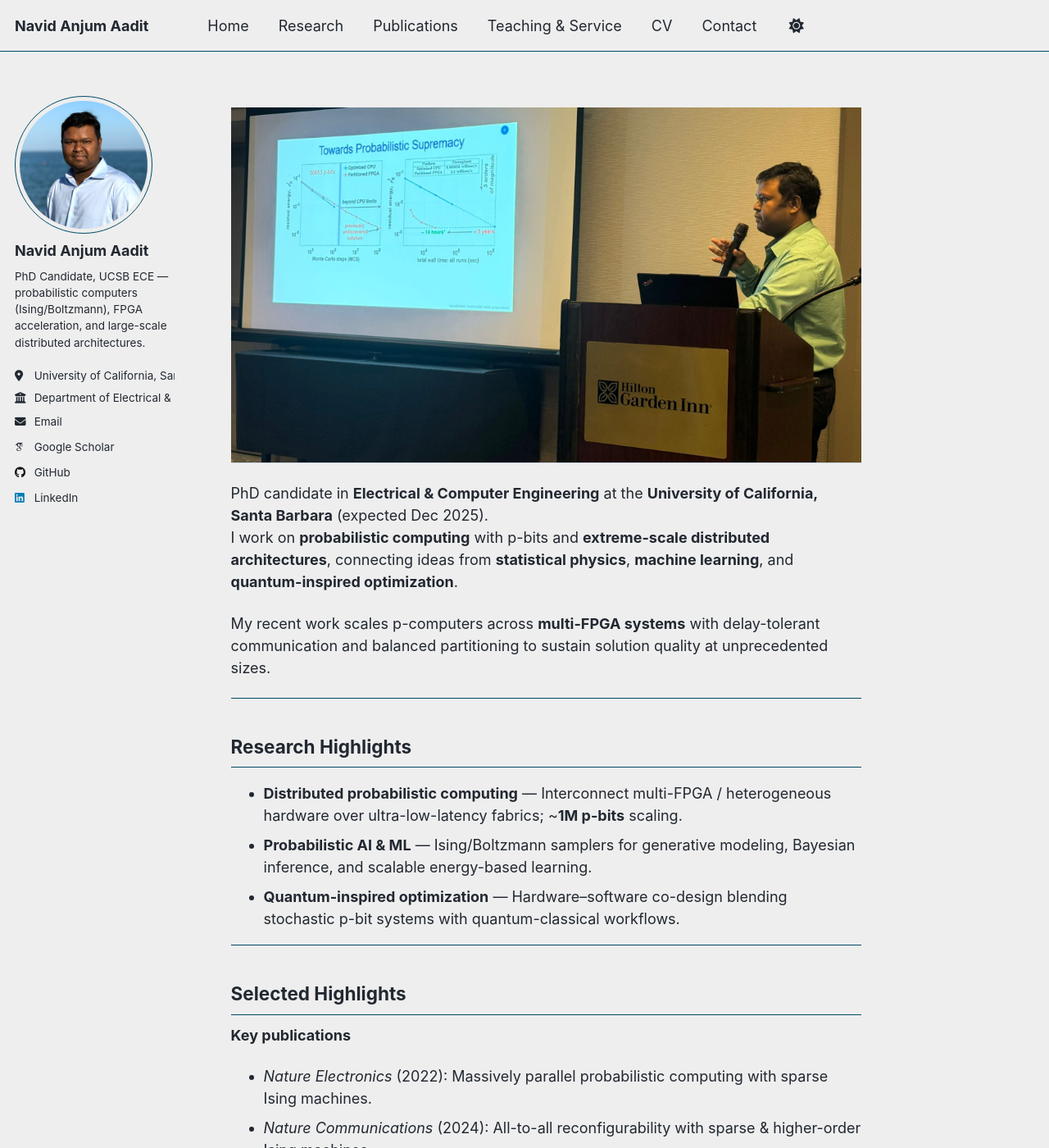
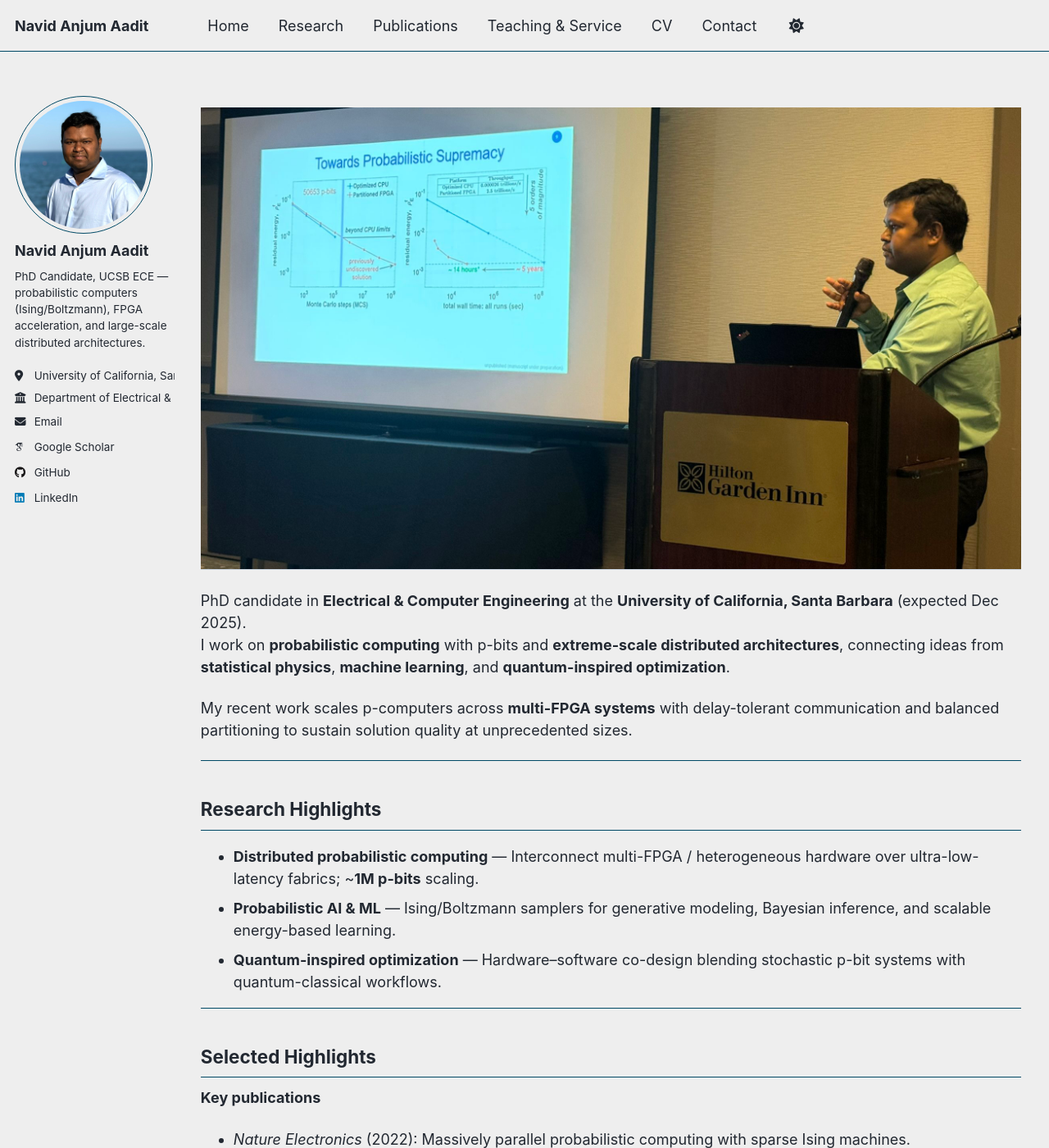
Before and after one commit to navidaadit/navidaadit.github.io, a Jekyll site: the page built from _pages/about.md, in a window 1280 px wide and 1400 px high. Shown: the whole window at 82% size. Built offline with Jekyll 4.4.1, drawn with Linux system fonts in a browser that asks for light colours; some web fonts are replaced; a script that is not in the unit is left out.

Commit message:
Update _custom.scss

```diff
--- a/_sass/_custom.scss
+++ b/_sass/_custom.scss
@@ -1,37 +1,44 @@
 /* ===========================
-   Navid Aadit — site overrides (grid layout, no hero overlap/crop)
+   Navid Aadit — site overrides (no hero overlap/crop, wider layout)
    =========================== */
 
-/* Widen overall page to reduce right-side whitespace */
+/* Use full viewport width (removes big right-side gap) */
 .initial-content,
 .page__inner,
 .page {
-  max-width: 100%;   /* full width, no fixed cap */
+  max-width: 100%;
   margin-left: auto;
   margin-right: auto;
+  padding-left: 16px;
+  padding-right: 16px;
 }
 
-/* ---- FORCE A TRUE TWO-COLUMN GRID ---- */
+/* ---- TRUE TWO-COLUMN GRID (sidebar + content) ---- */
+:root {
+  --sidebar: 320px;
+  --gap: 48px;
+}
+
 .layout--single .page {
   display: grid !important;
-  grid-template-columns: 320px minmax(0, 1fr);  /* wider sidebar + flexible main */
-  grid-column-gap: 48px;
+  grid-template-columns: var(--sidebar) calc(100% - var(--sidebar) - var(--gap));
+  grid-column-gap: var(--gap);
   align-items: start;
 }
 
-/* Sidebar lives in column 1; remove any floats from theme */
+/* Sidebar stays in column 1; no floats */
 .layout--single .sidebar {
   grid-column: 1 !important;
   float: none !important;
-  width: 320px !important;
-  max-width: 320px !important;
+  width: var(--sidebar) !important;
+  max-width: var(--sidebar) !important;
   background: #f8fafc;
   border-right: 1px solid #e5e7eb;
   padding-right: 12px;
   border-radius: 6px;
 }
 
-/* Right content column */
+/* Content column fills the rest */
 .layout--single .page__content {
   grid-column: 2 !important;
   margin: 0 !important;
@@ -41,7 +48,7 @@
 /* Clear any legacy float wrapping */
 .page::after { content: ""; display: block; clear: both; }
 
-/* Headshot size */
+/* Avatar */
 .author__avatar img {
   width: 168px;
   height: 168px;
@@ -49,26 +56,24 @@
   border-radius: 50%;
 }
 
-/* Remove any built-in theme hero blocks/padding */
+/* Kill any built-in theme hero */
 .page__hero,
 .page__hero--overlay,
-.hero-landing {
-  display: none !important;
-}
+.hero-landing { display: none !important; }
 
-/* ---- HERO image (no cropping) ---- */
+/* Our hero (no cropping; sits inside right column) */
 .hero-img {
   display: block;
   width: 100%;
-  height: auto;             /* preserves full photo */
+  height: auto;
   margin: 0 0 1rem 0;
   border-bottom: 1px solid #cbd5e1;
 }
 
-/* Tighter top spacing */
+/* Slightly tighter top spacing */
 .page { margin-top: 1rem; }
 
-/* ---- Responsive: stack on small screens ---- */
+/* --- Responsive: stack on small screens --- */
 @media (max-width: 980px) {
   .layout--single .page {
     grid-template-columns: 1fr;
```
